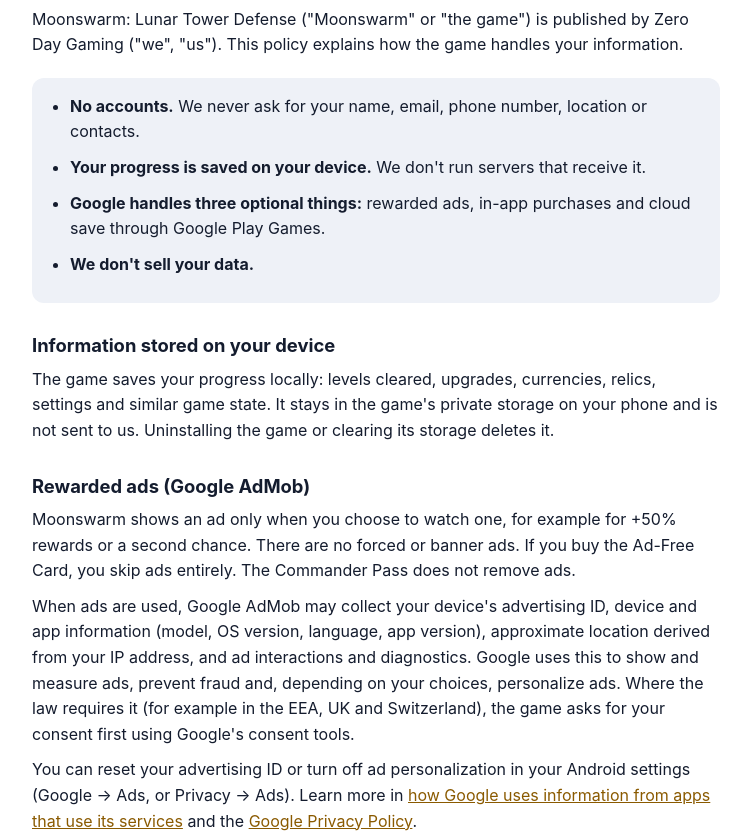
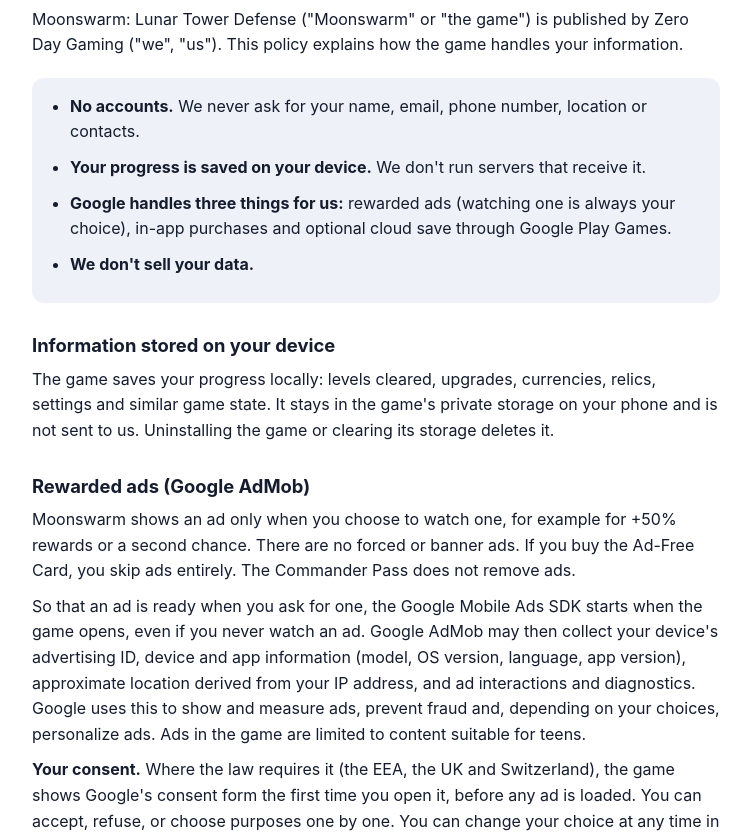
Before and after one commit to zerodaygaming/zerodaygaming.github.io, a plain HTML site: page moonswarm/privacy-policy.html in a window 1280 px wide. Shown: the part 111-948 px from the top of the page, without its empty margins (264-1015 px from the left). Drawn offline with Linux system fonts and the light colour scheme.

Commit message:
Moonswarm privacy policy: AdMob starts at launch, consent form and AD PRIVACY OPTIONS

```diff
--- a/moonswarm/privacy-policy.html
+++ b/moonswarm/privacy-policy.html
@@ -34,7 +34,7 @@
     <ul>
       <li><strong>No accounts.</strong> We never ask for your name, email, phone number, location or contacts.</li>
       <li><strong>Your progress is saved on your device.</strong> We don't run servers that receive it.</li>
-      <li><strong>Google handles three optional things:</strong> rewarded ads, in-app purchases and cloud save through Google Play Games.</li>
+      <li><strong>Google handles three things for us:</strong> rewarded ads (watching one is always your choice), in-app purchases and optional cloud save through Google Play Games.</li>
       <li><strong>We don't sell your data.</strong></li>
     </ul>
   </div>
@@ -44,8 +44,9 @@
 
   <h2>Rewarded ads (Google AdMob)</h2>
   <p>Moonswarm shows an ad only when you choose to watch one, for example for +50% rewards or a second chance. There are no forced or banner ads. If you buy the Ad-Free Card, you skip ads entirely. The Commander Pass does not remove ads.</p>
-  <p>When ads are used, Google AdMob may collect your device's advertising ID, device and app information (model, OS version, language, app version), approximate location derived from your IP address, and ad interactions and diagnostics. Google uses this to show and measure ads, prevent fraud and, depending on your choices, personalize ads. Where the law requires it (for example in the EEA, UK and Switzerland), the game asks for your consent first using Google's consent tools.</p>
-  <p>You can reset your advertising ID or turn off ad personalization in your Android settings (Google → Ads, or Privacy → Ads). Learn more in <a href="https://policies.google.com/technologies/partner-sites">how Google uses information from apps that use its services</a> and the <a href="https://policies.google.com/privacy">Google Privacy Policy</a>.</p>
+  <p>So that an ad is ready when you ask for one, the Google Mobile Ads SDK starts when the game opens, even if you never watch an ad. Google AdMob may then collect your device's advertising ID, device and app information (model, OS version, language, app version), approximate location derived from your IP address, and ad interactions and diagnostics. Google uses this to show and measure ads, prevent fraud and, depending on your choices, personalize ads. Ads in the game are limited to content suitable for teens.</p>
+  <p><strong>Your consent.</strong> Where the law requires it (the EEA, the UK and Switzerland), the game shows Google's consent form the first time you open it, before any ad is loaded. You can accept, refuse, or choose purposes one by one. You can change your choice at any time in the game under Settings → <strong>AD PRIVACY OPTIONS</strong>.</p>
+  <p>You can also reset your advertising ID or turn off ad personalization in your Android settings (Google → Ads, or Privacy → Ads). Learn more in <a href="https://policies.google.com/technologies/partner-sites">how Google uses information from apps that use its services</a> and the <a href="https://policies.google.com/privacy">Google Privacy Policy</a>.</p>
 
   <h2>In-app purchases (Google Play)</h2>
   <p>You can buy He3 packs, the Commander Pass subscription and the Ad-Free Card. Payments are handled entirely by Google Play; we never see your card or payment details. The game receives only a purchase confirmation (which item, and a purchase token) so it can deliver and restore what you bought. Manage or cancel your subscription in the Google Play Store app under Payments &amp; subscriptions.</p>
```
